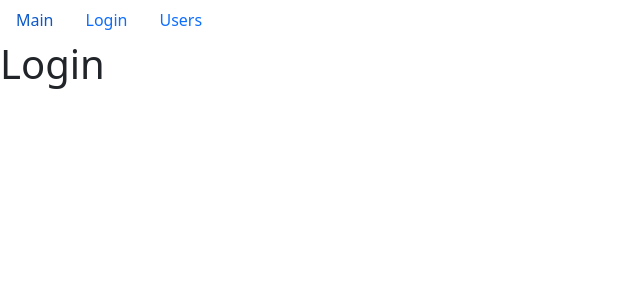
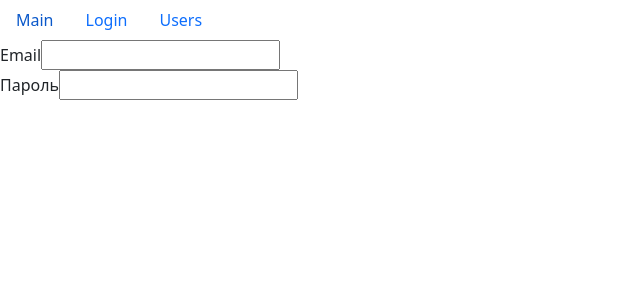
Before and after one commit to Alex-hapa/Fast-company-React-, a React (Create React App) app: page /login in a window 1280 px wide. Shown: the top 300 px of the page, without its empty margins (0-640 px from the left). Built offline with nearby package versions, Linux system fonts and the light colour scheme.

Commit message:
feat: add form

```diff
--- a/src/app/layouts/login.jsx
+++ b/src/app/layouts/login.jsx
@@ -1,6 +1,17 @@
 import React from "react";
 const Login = () => {
-    return <h1>Login</h1>;
+    return (
+        <form action="">
+            <div>
+                <label htmlFor="email">Email</label>
+                <input type="text" id="email" />
+            </div>
+            <div>
+                <label htmlFor="password">Пароль</label>
+                <input type="password" id="password" />
+            </div>
+        </form>
+    );
 };
 
 export default Login;
```
